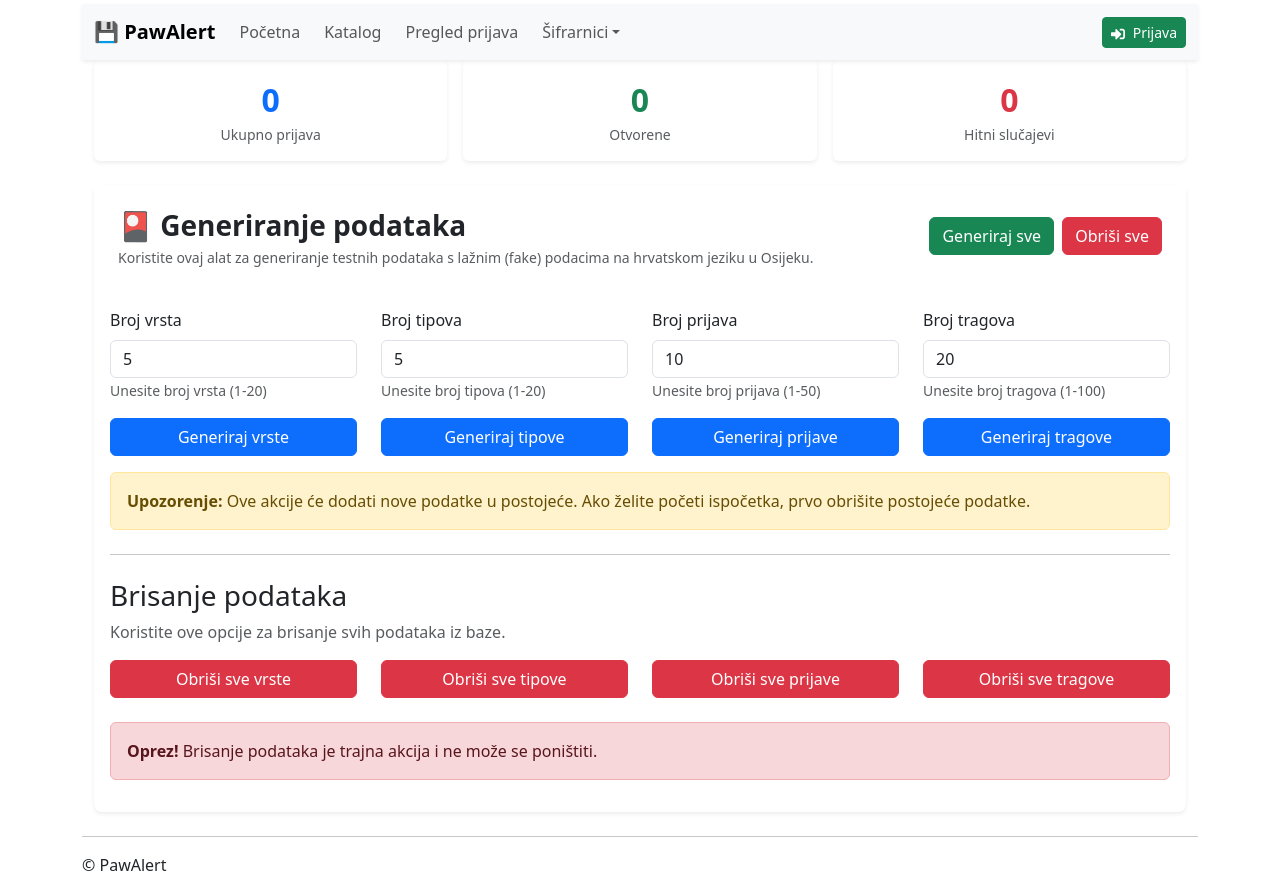
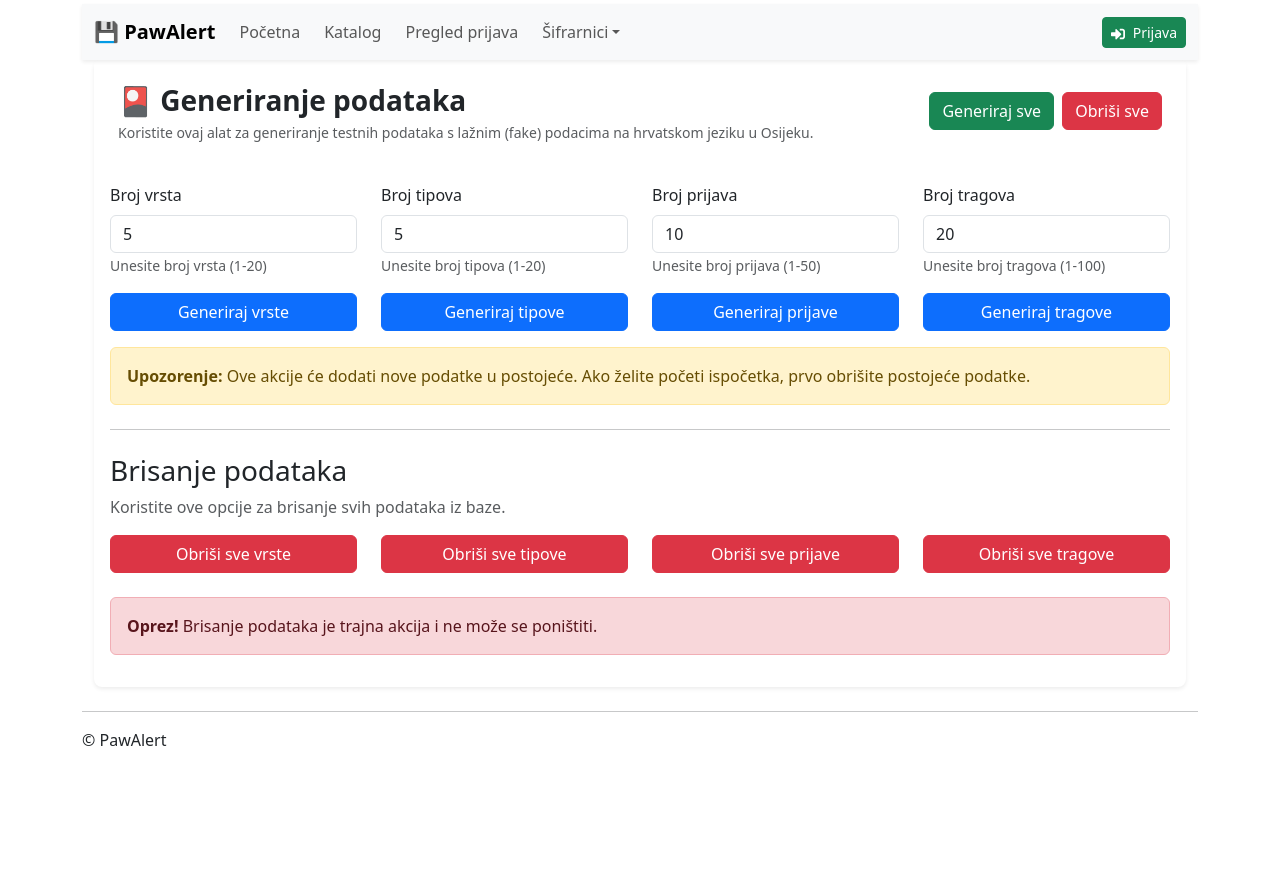
Before and after one commit to moritzanamaria/PawAlert, a React (Vite) app: page /generiranje-podatka in a window 1280 px wide. After the commit the page ends 800 px from the top, so only its background shows below. Built offline with nearby package versions, Linux system fonts and the light colour scheme.

Commit message:
Popravak prikaza tragova po id-u + uklanjanje brojaca iz generiranje podataka

```diff
--- a/index.html
+++ b/index.html
@@ -1,6 +1,6 @@
 <!doctype html>
 <html lang="hr">
-
+<main>
 <head>
   <meta charset="UTF-8" />
   <link rel="icon" type="image/x-icon" href="/pawalert.ico" />
@@ -12,5 +12,5 @@
   <div id="root"></div>
   <script type="module" src="/src/main.jsx"></script>
 </body>
-
+</main>
 </html>
--- a/src/pages/GeneriranjePodataka.jsx
+++ b/src/pages/GeneriranjePodataka.jsx
@@ -1,4 +1,4 @@
-import { useEffect, useState } from 'react';
+import { useState } from 'react';
 import { Button, Card, Form, Alert, Container, Row, Col } from 'react-bootstrap';
 import { Faker, hr, en } from '@faker-js/faker';
 import prijaveService from '../services/prijave/prijaveService';
@@ -310,66 +310,10 @@ export default function GeneriranjePodataka() {
         }
     };
 
-    const [prijave] = useState([]);
-
-    const [animiraneSve, setAnimiraneSve] = useState(0);
-    const [animiraneOtvorene, setAnimiraneOtvorene] = useState(0);
-    const [animiraniHitni, setAnimiraniHitni] = useState(0);
-
-    const brojSvih = prijave.length;
-    const brojOtvorenih = prijave.filter(p => p.status === "otvorena").length;
-    const brojHitnih = prijave.filter(p => p.hitno).length;
-
-    useEffect(() => {
-        if (animiraneSve < brojSvih) {
-            const timer = setTimeout(() => {
-                setAnimiraneSve(prev => Math.min(prev + 1, brojSvih));
-            }, 100);
-            return () => clearTimeout(timer);
-        }
-    }, [animiraneSve, brojSvih]);
-
-    useEffect(() => {
-        if (animiraneOtvorene < brojOtvorenih) {
-            const timer = setTimeout(() => {
-                setAnimiraneOtvorene(prev => Math.min(prev + 1, brojOtvorenih));
-            }, 200);
-            return () => clearTimeout(timer);
-        }
-    }, [animiraneOtvorene, brojOtvorenih]);
-
-    useEffect(() => {
-        if (animiraniHitni < brojHitnih) {
-            const timer = setTimeout(() => {
-                setAnimiraniHitni(prev => Math.min(prev + 1, brojHitnih));
-            }, 300);
-            return () => clearTimeout(timer);
-        }
-    }, [animiraniHitni, brojHitnih]);
 
     return (
         <Container>
-            <Row className="g-3 mb-4">
-                <Col xs={4}>
-                    <div className="card shadow-sm border-0 p-3 text-center h-100 d-flex flex-col justify-content-center">
-                        <div className="fs-2 fw-bold text-primary">{animiraneSve}</div>
-                        <div className="text-muted small">Ukupno prijava</div>
-                    </div>
-                </Col>
-                <Col xs={4}>
-                    <div className="card shadow-sm border-0 p-3 text-center h-100 d-flex flex-column justify-content-center">
-                        <div className="fs-2 fw-bold text-success">{animiraneOtvorene}</div>
-                        <div className="text-muted small">Otvorene</div>
-                    </div>
-                </Col>
-                <Col xs={4}>
-                    <div className="card shadow-sm border-0 p-3 text-center h-100 d-flex flex-column justify-content-center">
-                        <div className="fs-2 fw-bold text-danger">{animiraniHitni}</div>
-                        <div className="text-muted small">Hitni slučajevi</div>
-                    </div>
-                </Col>
-            </Row>
-            <Card className="shadow-sm border-0 rounded-3 mb-4">
+                <Card className="shadow-sm border-0 rounded-3 mb-4">
                 <Card.Header className="bg-white p-4 border-0 d-flex justify-content-between align-items-center flex-wrap gap-3">
                     <div>
                         <h3 className="fw-bold mb-1 text-dark">🎴 Generiranje podataka</h3>
--- a/src/pages/prijave/PrijavaNova.jsx
+++ b/src/pages/prijave/PrijavaNova.jsx
@@ -15,8 +15,8 @@ registerLocale("hr", hr);
 
 export default function PrijavaNova() {
     const navigate = useNavigate();
-    const location = useLocation()
-    const povratak = location.state?.povratak ?? RouteNames.PRIJAVE_PREGLED
+    const location = useLocation();
+    const povratak = location.state?.povratak ?? RouteNames.PRIJAVE_PREGLED;
     const [datum, setDatum] = useState(new Date());
     const [vrste, setVrste] = useState([]);
     const [tipovi, setTipovi] = useState([]);
--- a/src/pages/tragovi/TragNovi.jsx
+++ b/src/pages/tragovi/TragNovi.jsx
@@ -8,16 +8,17 @@ import { hr } from "date-fns/locale";
 import LokacijaPicker from "../../components/LokacijaPicker";
 import { validirajLokaciju } from "../../utils/lokacija";
 import { RouteNames } from "../../constants";
+
 registerLocale("hr", hr);
 
 
 export default function TragNovi() {
     const navigate = useNavigate()
-        const location = useLocation()
-    const povratak = location.state?.povratak ?? RouteNames.TRAG_PREGLED
+    const location = useLocation()
     const { id } = useParams()
-    const [datum, setDatum] = useState(new Date());
-    const [lokacija, setLokacija] = useState(null);
+    const povratak = location.state?.povratak ?? RouteNames.TRAG_PREGLED.replace(":id", id)
+    const [datum, setDatum] = useState(new Date())
+    const [lokacija, setLokacija] = useState(null)
     async function dodaj(trag) {
         await TragoviService.dodaj(trag).then(() => {
             navigate(povratak)
--- a/src/pages/tragovi/TragPregled.jsx
+++ b/src/pages/tragovi/TragPregled.jsx
@@ -16,17 +16,22 @@ export default function TragPregled() {
   const { id } = useParams();
   const [tragovi, setTragovi] = useState([])
 
-useEffect(() => {
+  useEffect(() => {
     async function ucitajTragove() {
       try {
         const res = await TragoviService.get();
-        setTragovi(toArray(res));
+        const sviTragovi = toArray(res);
+        const filtrirani = sviTragovi.filter(t => String(t.prijava) === String(id) || String(t.prijavaId) === String(id));
+
+        setTragovi(filtrirani)
       } catch (error) {
         console.error("Greška:", error);
       }
     }
-    ucitajTragove();
-  }, []);
+    if (id) {
+      ucitajTragove();
+    }
+  }, [id]);
 
   async function obrisi(id) {
     if (!confirm('Sigurno obrisati?')) {
@@ -34,7 +39,7 @@ useEffect(() => {
     }
 
     await TragoviService.obrisi(id)
-   setTragovi(prev => prev.filter(t => t.id !== id));
+    setTragovi(prev => prev.filter(t => t.id !== id));
   }
 
   return (
--- a/src/pages/tragovi/TragPromjena.jsx
+++ b/src/pages/tragovi/TragPromjena.jsx
@@ -29,7 +29,17 @@ export default function TragPromjena() {
         async function ucitajTrag() {
             try {
                 const res = await TragoviService.getById(params.id);
-                setTrag(res?.data ?? res ?? {});
+                const tData = res?.data ?? res;
+                setTrag(tData || {});
+                if (tData?.lokacija) {
+                    setLokacija(tData.lokacija);
+                } else if (tData?.lokacija_opis || tData?.lokacija_lat) {
+                    setLokacija({
+                        opis: tData.lokacija_opis || "",
+                        lat: tData.lokacija_lat || 0,
+                        lng: tData.lokacija_lng || 0
+                    });
+                }
             } catch (error) {
                 console.error("Greška:", error);
             }
```
